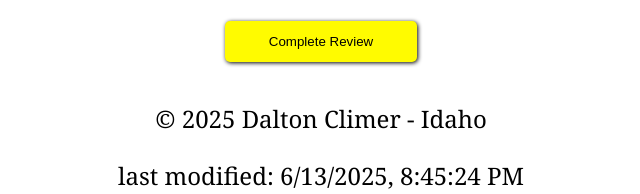
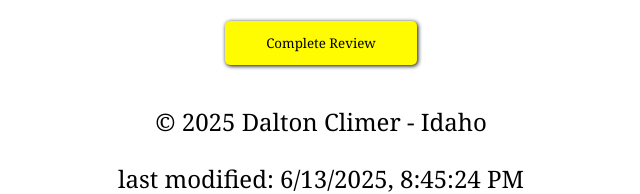
Before and after one commit to dee-cl/wdd131, a plain HTML site: page form.html in a window 1280 px wide. Shown: the part 1114-1308 px from the top of the page, 319-959 px from the left. Drawn offline with Linux system fonts and the light colour scheme; files that its build step writes are made by us from their sources; a web font is replaced by a local one.

Commit message:
more font

```diff
--- a/styles/form-small.css
+++ b/styles/form-small.css
@@ -89,4 +89,5 @@ div {
     background-color: rgb(255, 251, 0);
     margin: 1rem 0;
     box-shadow: 1px 1px 4px #000000;
+    font-family: "Noto Serif";
 }
```
